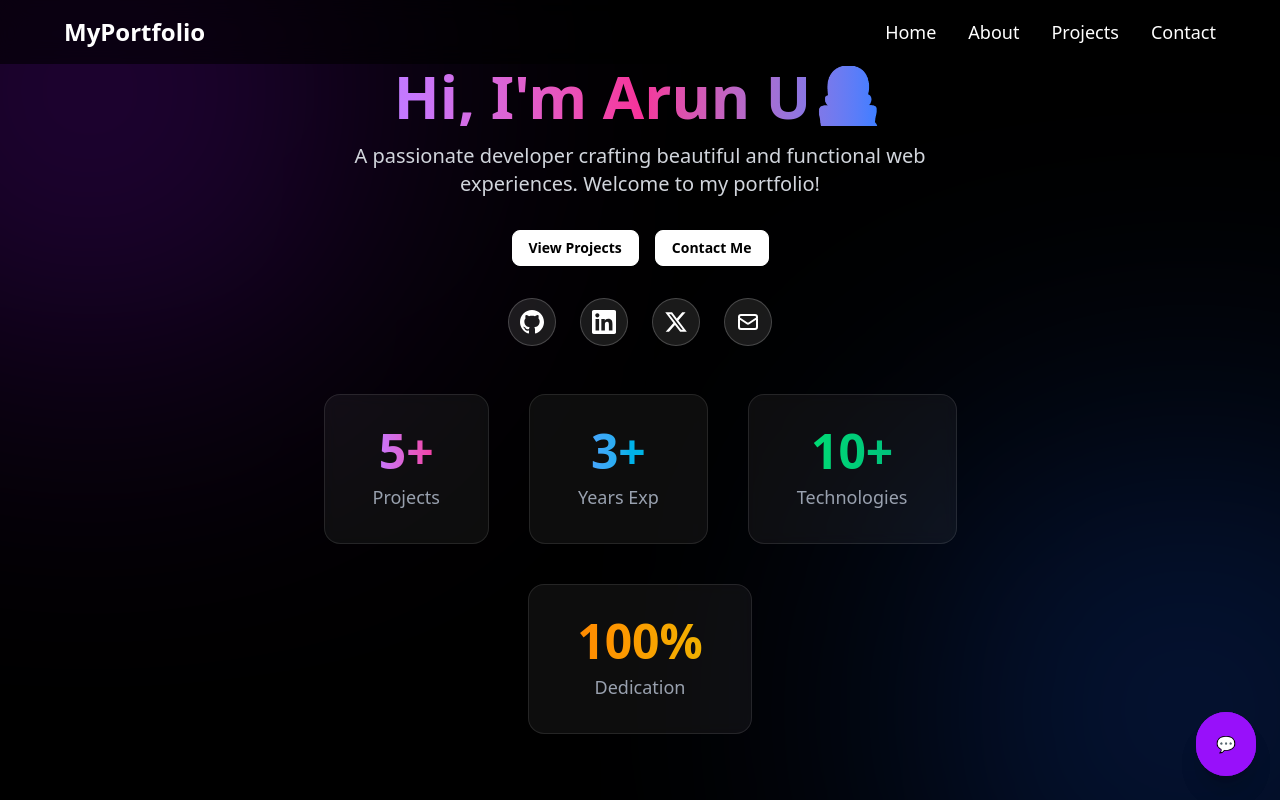
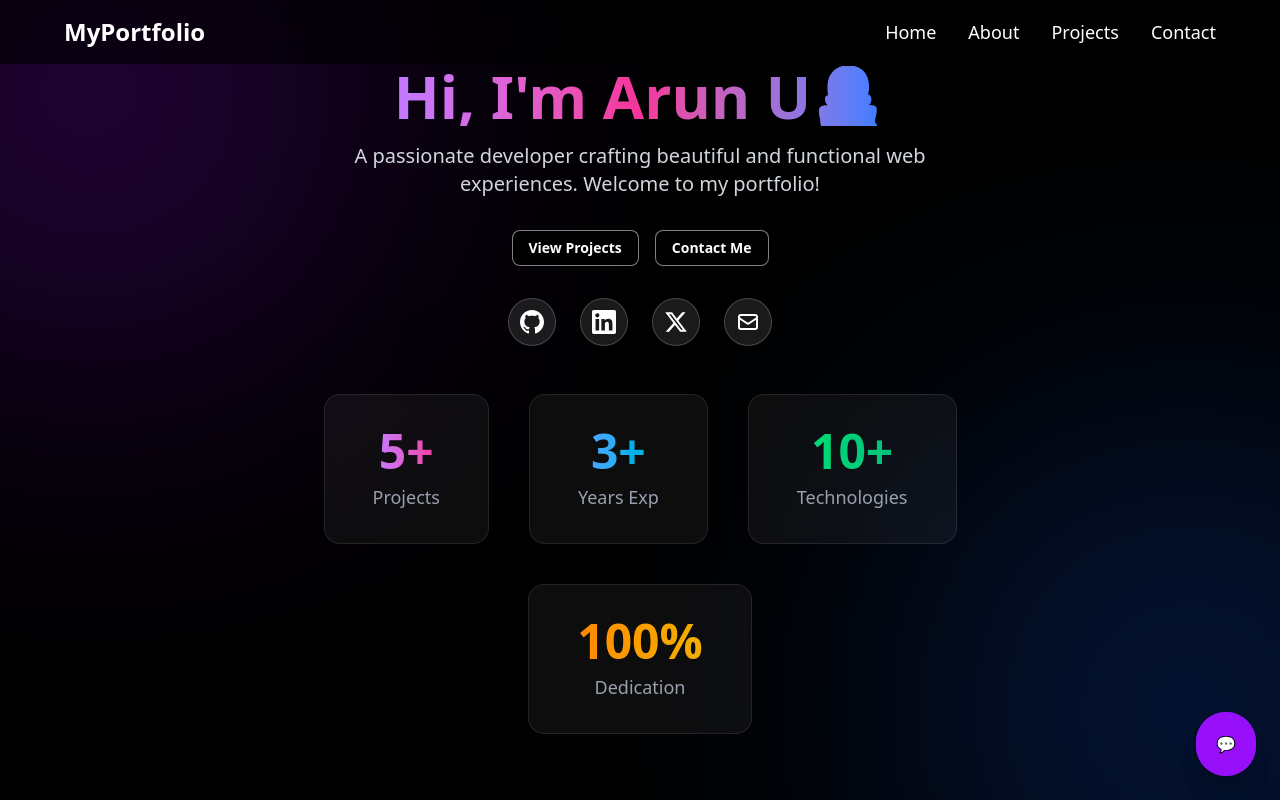
Before and after one commit to Arunhari67980/Nothing, a Next.js app: page / in a window 1280 px wide. Built offline with nearby package versions, Linux system fonts and the light colour scheme.

Commit message:
modified

```diff
--- a/app/contact/page.js
+++ b/app/contact/page.js
@@ -68,7 +68,7 @@ export default function ContactPage() {
             {/* Email */}
             <motion.div whileHover={{ scale: 1.03 }} className="backdrop-blur-xl bg-white/10 border border-white/20 rounded-2xl p-5 shadow-xl">
               <p className="text-gray-400 text-sm">Email</p>
-              <h4 className="text-lg font-semibold">arunhari@example.com</h4>
+              <h4 className="text-lg font-semibold">arunhari67890@gmail.com</h4>
             </motion.div>
 
             {/* Phone */}
@@ -80,7 +80,7 @@ export default function ContactPage() {
             {/* Location */}
             <motion.div whileHover={{ scale: 1.03 }} className="backdrop-blur-xl bg-white/10 border border-white/20 rounded-2xl p-5 shadow-xl">
               <p className="text-gray-400 text-sm">Location</p>
-              <h4 className="text-lg font-semibold">Tamil Nadu, India</h4>
+              <h4 className="text-lg font-semibold">Kanyakumari,TamilNadu, India</h4>
             </motion.div>
 
           </div>
--- a/app/page.js
+++ b/app/page.js
@@ -92,7 +92,7 @@ export default function Home() {
         {/* View Projects */}
         <motion.div whileHover={{ scale: 1.05 }} whileTap={{ scale: 0.95 }}>
           <Link href="/projects">
-            <Button variant="outline" className="border-white bg-white text-black font-semibold">
+            <Button variant="outline" className="border-white/50 bg-black text-white font-semibold">
               View Projects
             </Button>
           </Link>
@@ -101,7 +101,7 @@ export default function Home() {
         {/* Contact Me */}
         <motion.div whileHover={{ scale: 1.05 }} whileTap={{ scale: 0.95 }}>
           <Link href="/contact">
-            <Button variant="outline" className="border-white bg-white text-black font-semibold">
+            <Button variant="outline" className="border-white/50 bg-black text-white font-semibold">
               Contact Me
             </Button>
           </Link>
```
